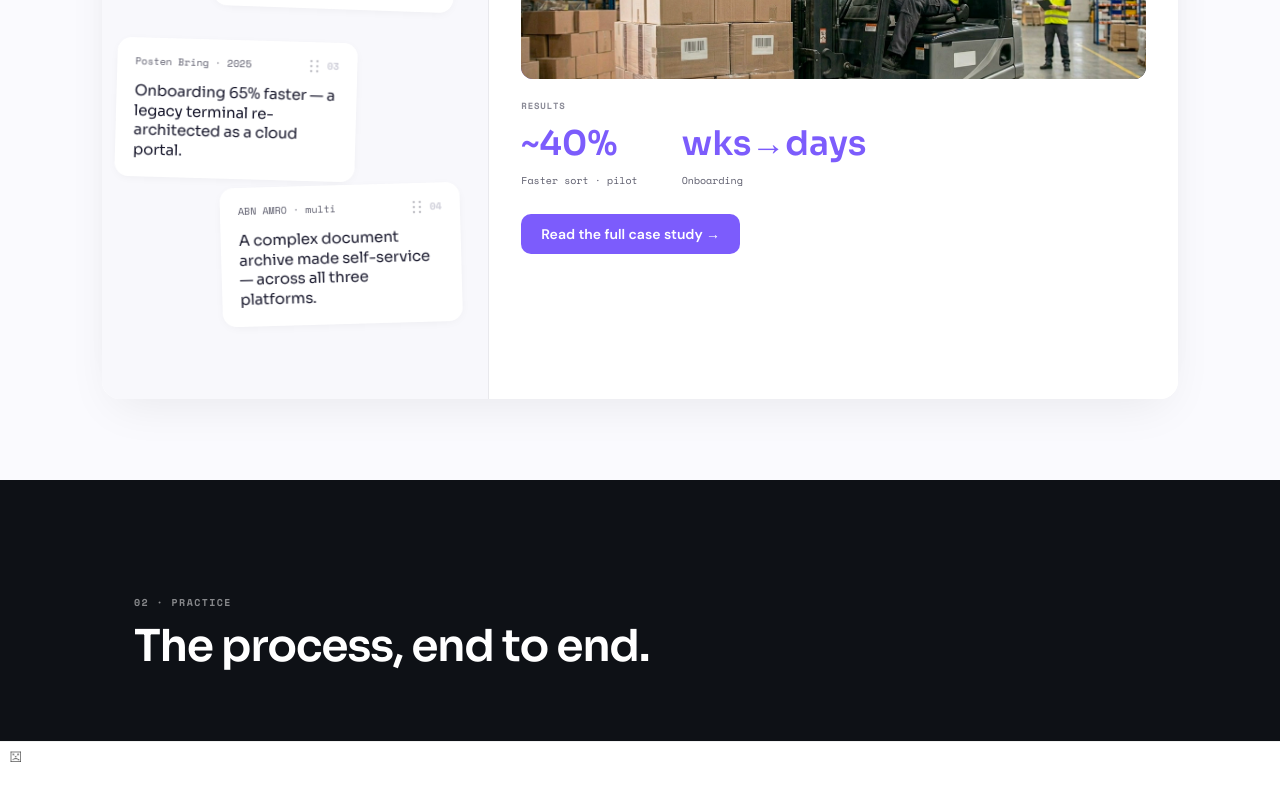
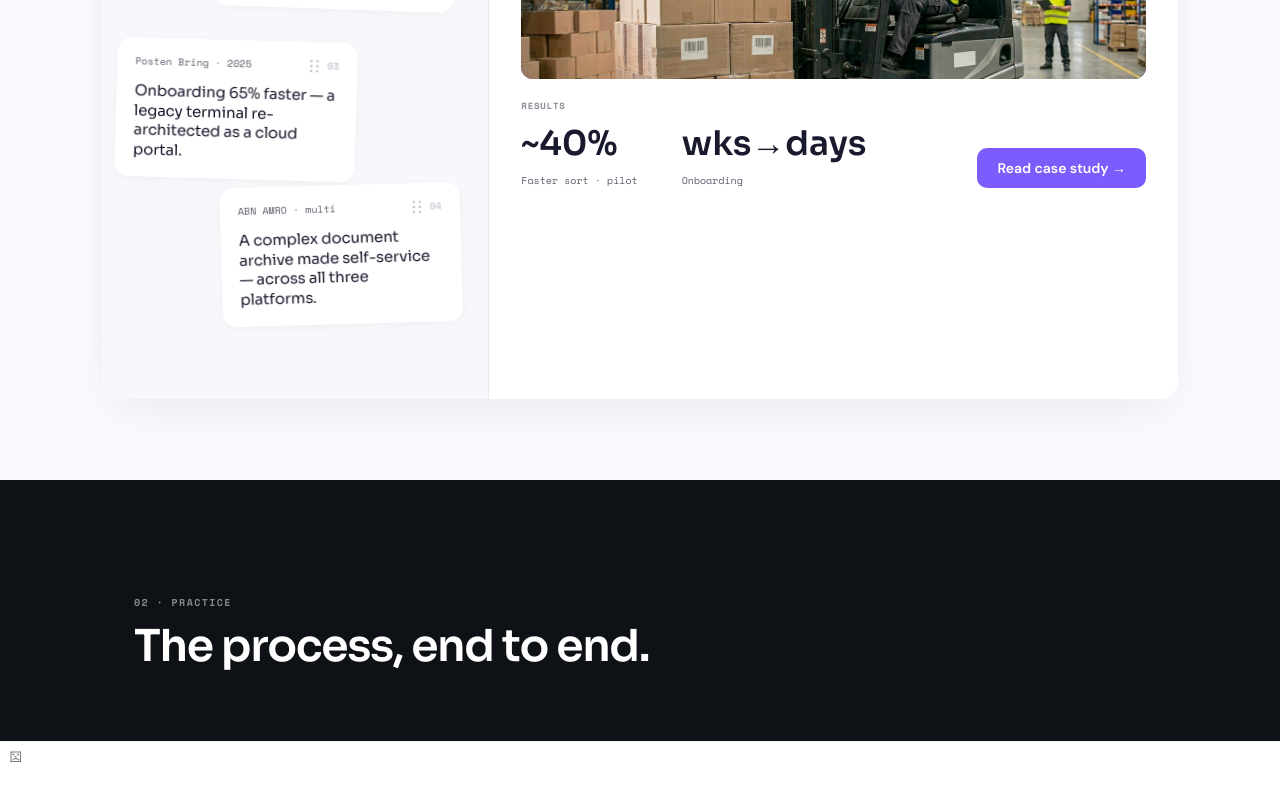
Before and after one commit to ykshettydesign/YKShetty-portfolio, a React (Vite) app: page / in a window 1280 px wide. Shown: the part 1218-2018 px from the top of the page. Built offline with nearby package versions, Linux system fonts and the light colour scheme.

Commit message:
Update CaseReader.jsx

```diff
--- a/src/components/CaseReader.jsx
+++ b/src/components/CaseReader.jsx
@@ -65,12 +65,13 @@ export default function CaseReader({ study }) {
         )}
       </div>
 
-      {/* 4 · results */}
+      {/* 4 · results + CTA share one row — stats left, action right */}
       <div style={{ ...label, color: 'var(--text-muted)', margin: '20px 0 10px' }}>Results</div>
-      <div style={{ display: 'flex', gap: 44, marginBottom: 26 }}>
+      <div style={{ display: 'flex', alignItems: 'flex-end', justifyContent: 'space-between', gap: 24, flexWrap: 'wrap' }}>
+        <div style={{ display: 'flex', gap: 44 }}>
           {study.stats.map((s) => (
             <div key={s.label}>
-            <div style={{ fontFamily: 'var(--font-display)', fontSize: 'clamp(24px,3vw,34px)', fontWeight: 600, color: 'var(--accent)' }}>
+              <div style={{ fontFamily: 'var(--font-display)', fontSize: 'clamp(24px,3vw,34px)', fontWeight: 600, color: 'var(--text-primary)' }}>
                 {s.value}
               </div>
               <div style={{ ...mono, fontSize: 10, color: 'var(--text-secondary)', marginTop: 8 }}>{s.label}</div>
@@ -79,8 +80,7 @@ export default function CaseReader({ study }) {
         </div>
 
         {/* single CTA — read the full case study when there's a page for it,
-          otherwise request it by email. */}
-      <div style={{ display: 'flex', flexWrap: 'wrap', alignItems: 'center', gap: 16 }}>
+            otherwise request it by email. Short label so it fits the row. */}
         <a
           href={study.href || study.mailto}
           className="cta-pill"
@@ -93,9 +93,10 @@ export default function CaseReader({ study }) {
             fontFamily: 'var(--font-body)',
             fontSize: 14,
             fontWeight: 600,
+            whiteSpace: 'nowrap',
           }}
         >
-          {study.href ? 'Read the full case study →' : 'Request full case study →'}
+          {study.href ? 'Read case study →' : 'Request case study →'}
         </a>
       </div>
     </div>
```
Lines whose indentation alone changed are shown as unchanged.
